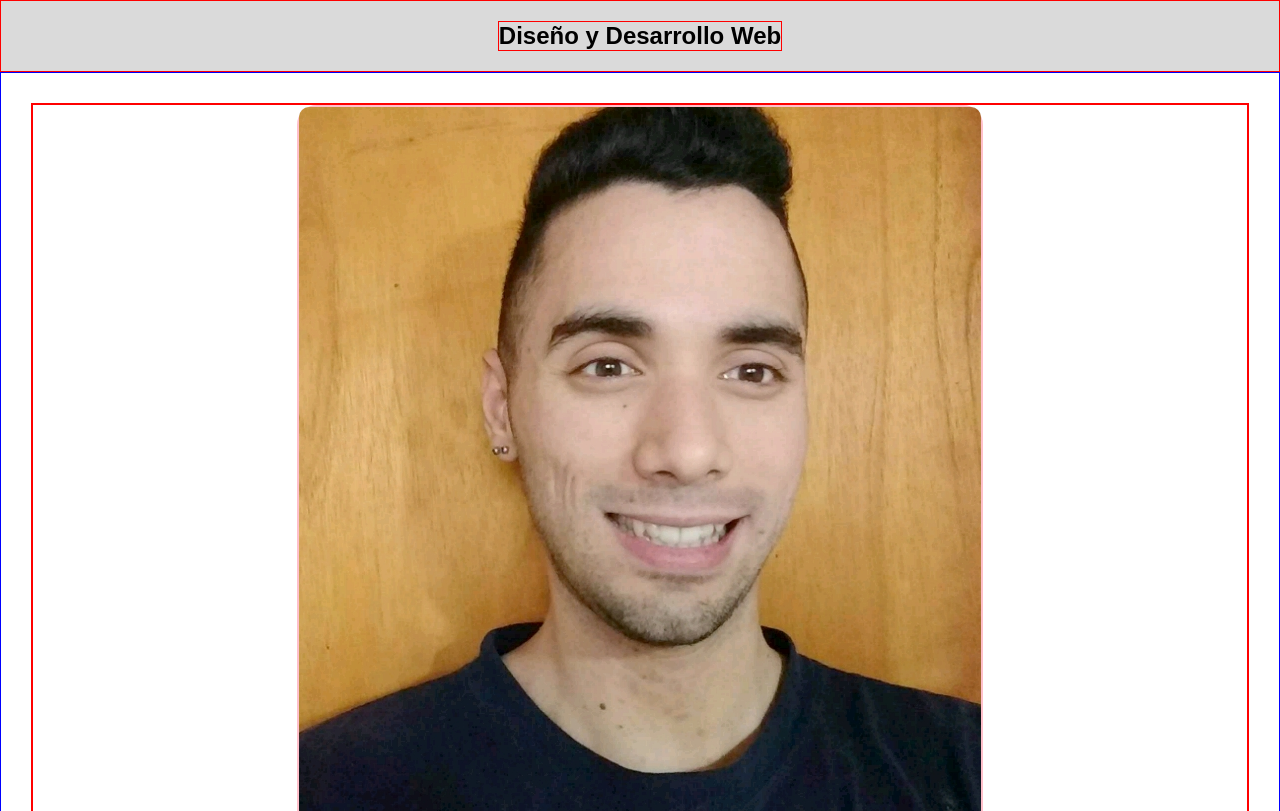
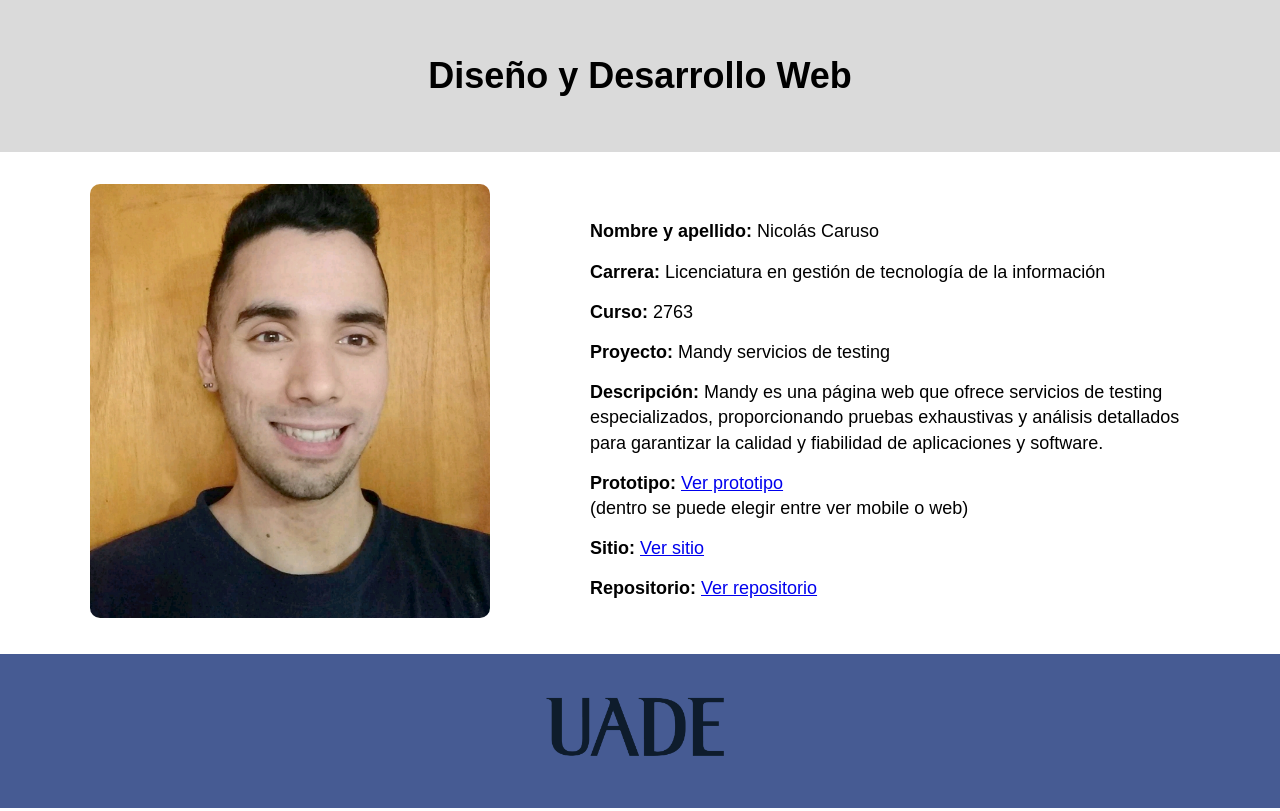
Before and after one commit to Valkyries12/d-d_primer_parcial, a plain HTML site: page index.html in a window 1280 px wide. Shown: the top 811 px of the page. Drawn offline with Linux system fonts and the light colour scheme.

Commit message:
Se agregan estilos para desktop

```diff
--- a/styles/styles.css
+++ b/styles/styles.css
@@ -11,7 +11,6 @@ img {
 
 .header {
     width: 100%;
-    border: 1px solid red;
     display: flex;
     padding: 20px 40px;
     align-items: center;
@@ -21,12 +20,10 @@ img {
 
 .titulo_principal {
     font-size: 24px;
-    border: 1px solid red;
     text-align: center;
 }
 
 .seccion_principal {
-    border: 1px solid blue;
     display: flex;
     flex-direction: column;
     padding: 30px;
@@ -36,17 +33,22 @@ img {
     width: 100%;
     display: flex;
     flex-direction: column;
-    border: 2px solid red;
     align-items: center;
+    max-width: 600px;
+    align-self: center;
 }
 
 .wrapper_foto_perfil {
-    border: 2px solid pink;
     border-radius: 20px;
+    max-width: 400px;
 }
 
 .wrapper_foto_perfil img {
     border-radius: 10px;
+}
+
+.datos_personales {
+    max-width: 400px;
 }
 
 .dato {
@@ -66,3 +68,44 @@ img {
 .wrapper_logo {
     width: 150px;
 }
+
+/****************************************/
+/********** RESPONSIVE ******************/
+/****************************************/
+@media (min-width: 800px) {
+
+    .header {
+        padding: 55px 40px;
+    }
+
+    .titulo_principal {
+        font-size: 36px;
+    }
+
+    .seccion_principal {
+        padding: 32px;
+    }
+
+    .seccion_datos_personales {
+        flex-direction: row;
+        justify-content: space-around;
+        max-width: 1200px;
+    }
+
+    .datos_personales {
+        max-width: 50%;
+    }
+
+    .dato {
+        font-size: 18px;
+        margin-top: 15px;
+    }
+
+    .footer {
+        padding: 0;
+    }
+
+    .wrapper_logo {
+        width: 250px;
+    }
+}
```
